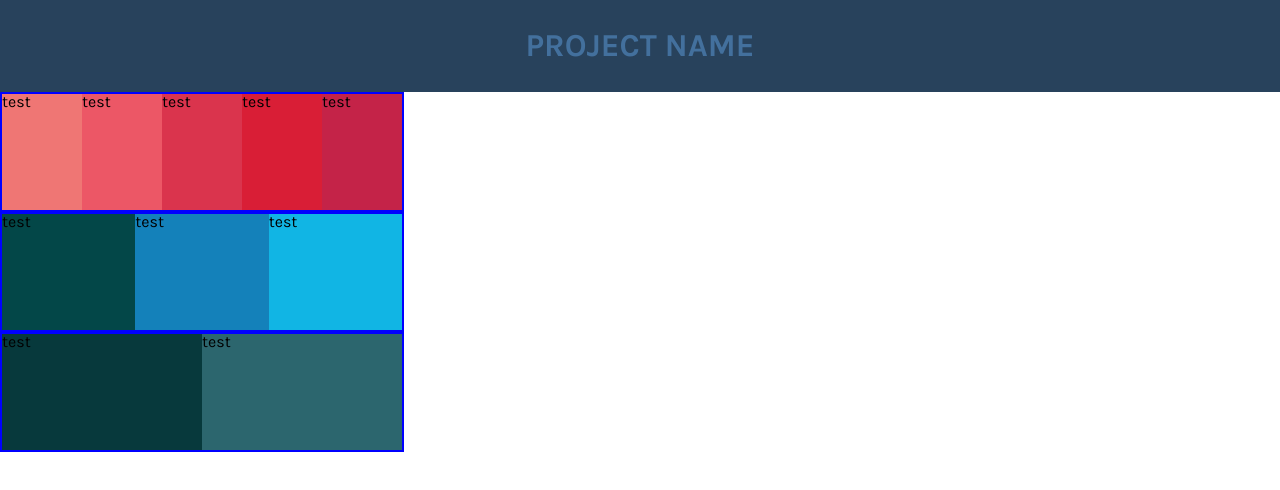
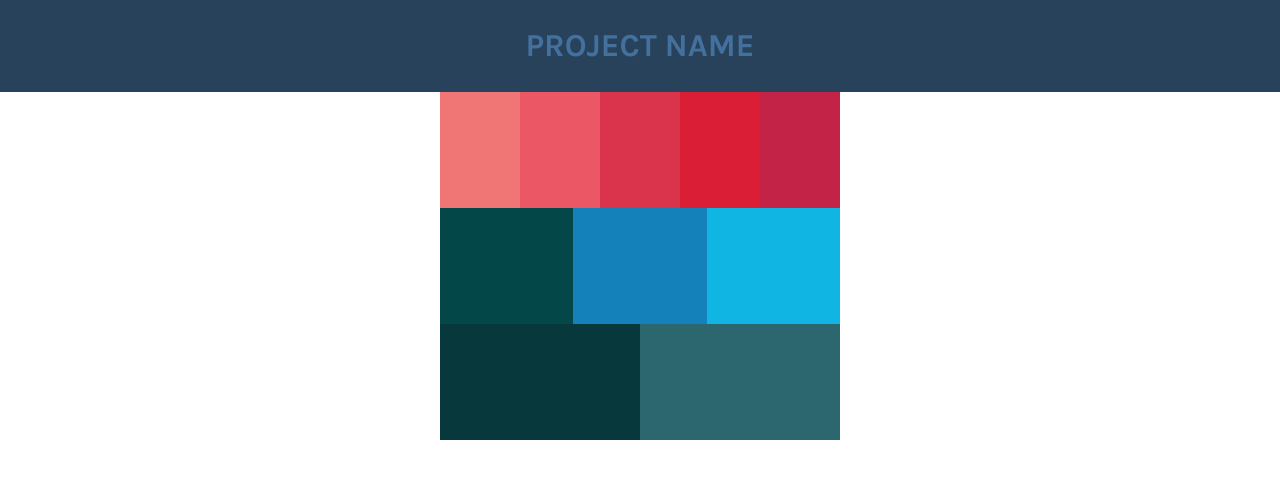
Before and after one commit to mjosc/chromalite, a React (Create React App) app: page / in a window 1280 px wide. Shown: the top 490 px of the page. Built offline with nearby package versions, Linux system fonts and the light colour scheme.

Commit message:
Use flexbox instead of internal width calculations

```diff
--- a/src/components/Project.css
+++ b/src/components/Project.css
@@ -3,15 +3,18 @@
   font-family: 'karla', sans-serif;
 }
 
+.Project__schemes {
+  max-width: 25em;
+  margin: auto;
+}
+
 .Project__scheme {
   display: flex;
-  flex-grow: 1;
 
   width: 100%;
   height: 7.25em;
-  border: 2px solid blue;
 }
 
 .Project__color {
-
+  flex: 1;
 }
--- a/src/components/Project.tsx
+++ b/src/components/Project.tsx
@@ -15,8 +15,6 @@ interface State {
 }
 
 class Project extends React.Component<{}, State> {
-
-  private schemesRef = React.createRef<HTMLDivElement>();
 
   constructor(props: {}) {
     super(props);
@@ -36,14 +34,14 @@ class Project extends React.Component<{}, State> {
     return (
       <div className='Project'>
         <ProjectMenu />
-        <div className='Project__schemes' ref={this.schemesRef}>
+        <div className='Project__schemes'>
           {this.state.schemes.map((scheme, index) => (
-            <div className='Project__scheme' style={{ width: '25em' }}>
+            <div className='Project__scheme'>
               {scheme.map((color, idx, arr) => (
                 <div
                   className='Project__color'
-                  style={{ width: `${400 / arr.length}em`, backgroundColor: color }}
-                >test</div>
+                  style={{ backgroundColor: color }}
+                />
               ))}
             </div>
           ))}
```
